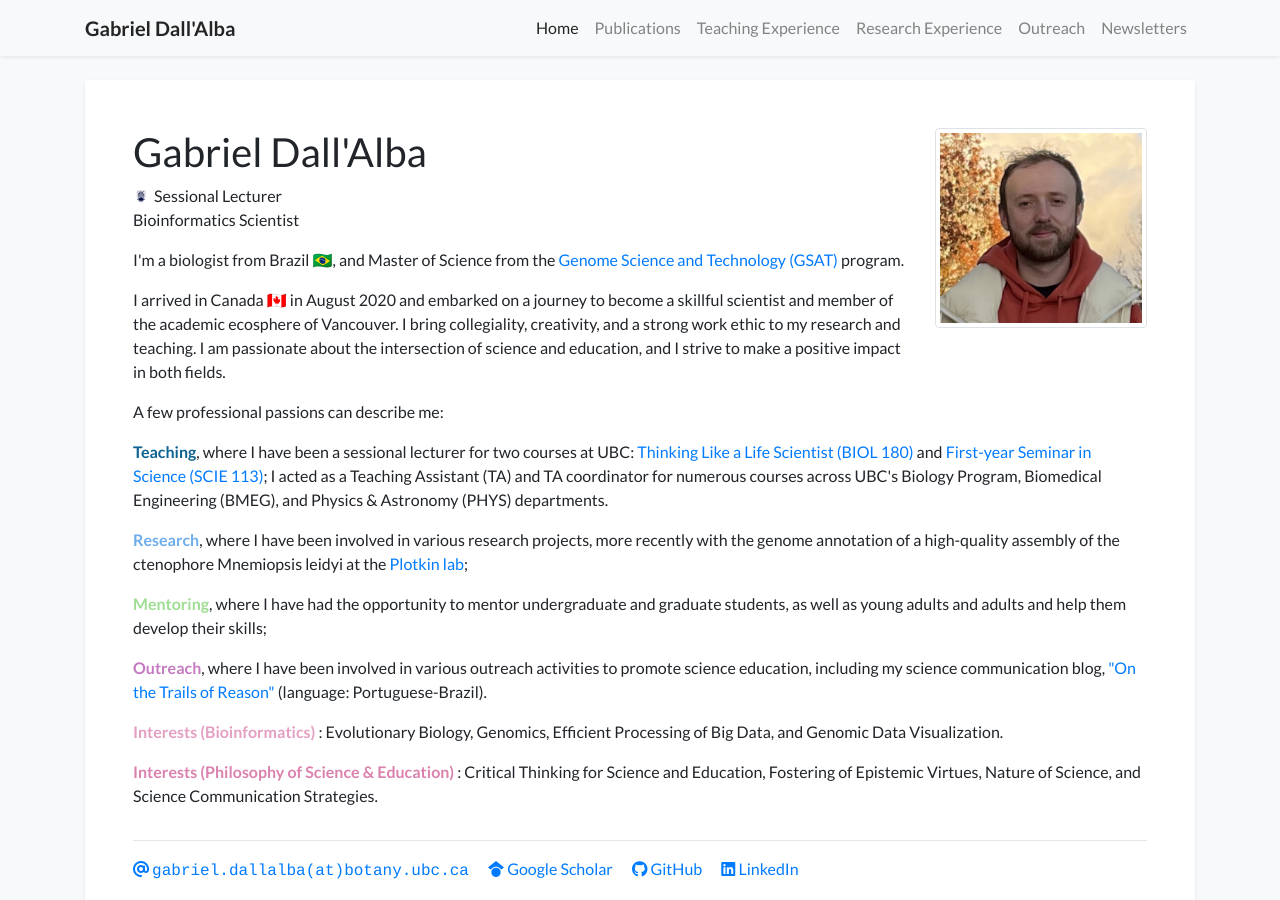
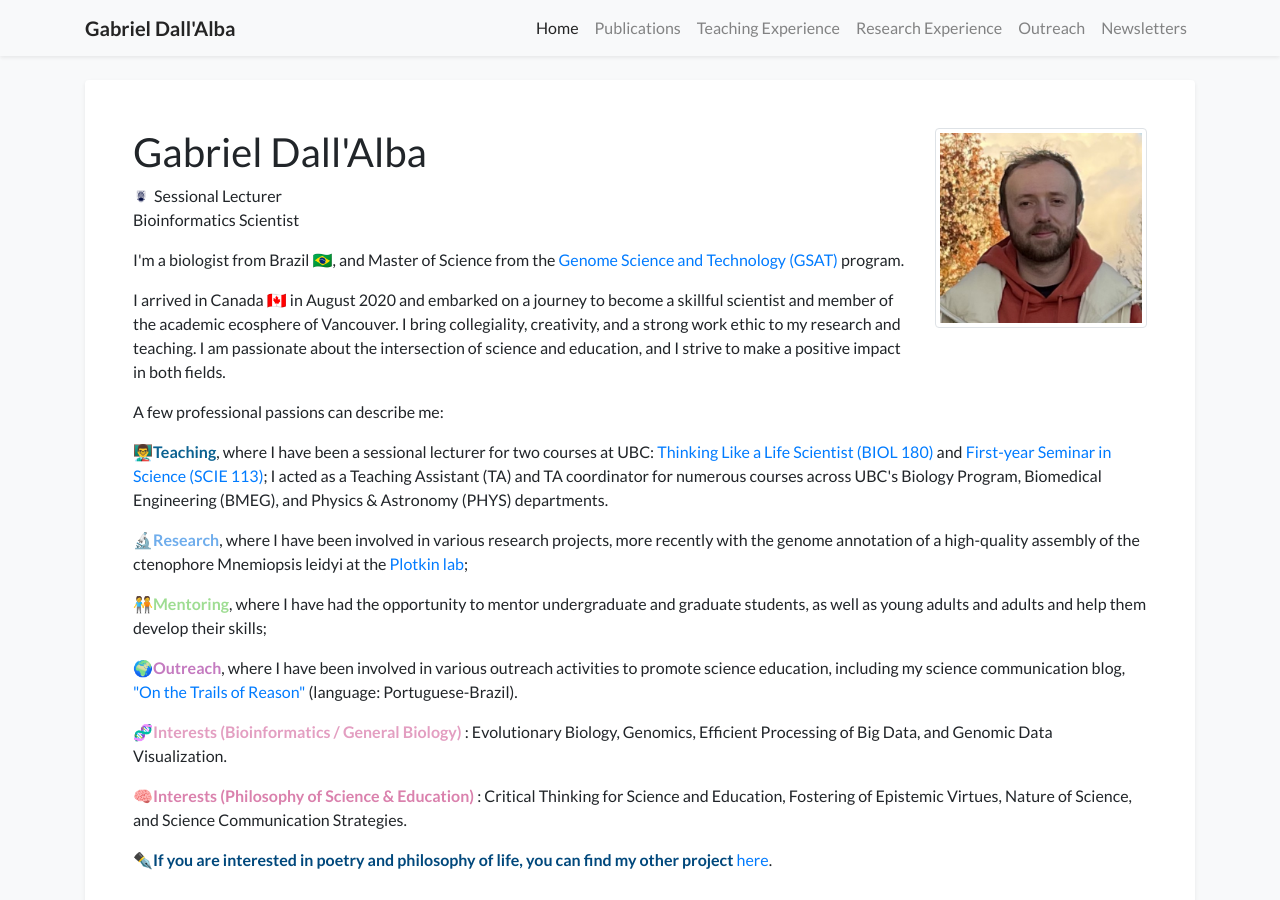
Before and after one commit to gdalba/gdalba.github.io, a Jekyll site: the page built from index.html, in a window 1280 px wide and 900 px high. Built offline with Jekyll 4.4.1, drawn with Linux system fonts in a browser that asks for light colours; nearby versions of some CDN libraries; a style sheet for code colours, icons or effects is not loaded.

Commit message:
Update profile.yml

```diff
--- a/_data/profile.yml
+++ b/_data/profile.yml
@@ -29,17 +29,20 @@ short_bio: >-
   <p>
     A few professional passions can describe me:
   <p>
-  <strong style="color:#0C6291;">Teaching</strong>, where I have been a sessional lecturer for two courses at UBC: <a href="https://biologyprogram-2023.sites.olt.ubc.ca/files/2023/02/Syllabus_BIOL180_2023.pdf" target="_blank">Thinking Like a Life Scientist (BIOL 180)</a> and <a href="https://science.ubc.ca/students/SCIE113" target="_blank">First-year Seminar in Science (SCIE 113)</a>; I acted as a Teaching Assistant (TA) and TA coordinator for numerous courses across UBC's Biology Program, Biomedical Engineering (BMEG), and Physics & Astronomy (PHYS) departments.
+  👨‍🏫<strong style="color:#0C6291;">Teaching</strong>, where I have been a sessional lecturer for two courses at UBC: <a href="https://biologyprogram-2023.sites.olt.ubc.ca/files/2023/02/Syllabus_BIOL180_2023.pdf" target="_blank">Thinking Like a Life Scientist (BIOL 180)</a> and <a href="https://science.ubc.ca/students/SCIE113" target="_blank">First-year Seminar in Science (SCIE 113)</a>; I acted as a Teaching Assistant (TA) and TA coordinator for numerous courses across UBC's Biology Program, Biomedical Engineering (BMEG), and Physics & Astronomy (PHYS) departments.
   <p>
-  <strong style="color:#6FADEC;">Research</strong>, where I have been involved in various research projects, more recently with the genome annotation of a high-quality assembly of the ctenophore Mnemiopsis leidyi at the <a href="https://plotkinlab.phas.ubc.ca/" target=_blank">Plotkin lab</a>;
+  🔬<strong style="color:#6FADEC;">Research</strong>, where I have been involved in various research projects, more recently with the genome annotation of a high-quality assembly of the ctenophore Mnemiopsis leidyi at the <a href="https://plotkinlab.phas.ubc.ca/" target=_blank">Plotkin lab</a>;
   <p>
-  <strong style="color:#9EDD92;">Mentoring</strong>, where I have had the opportunity to mentor undergraduate and graduate students, as well as young adults and adults and help them develop their skills;
+  🧑‍🤝‍🧑<strong style="color:#9EDD92;">Mentoring</strong>, where I have had the opportunity to mentor undergraduate and graduate students, as well as young adults and adults and help them develop their skills;
   <p>
-  <strong style="color:#C47AC0;">Outreach</strong>, where I have been involved in various outreach activities to promote science education, including my science communication blog, <a href="https://nastrilhasdarazao.wordpress.com/" target=_blank">"On the Trails of Reason"</a> (language: Portuguese-Brazil).
+  🌍<strong style="color:#C47AC0;">Outreach</strong>, where I have been involved in various outreach activities to promote science education, including my science communication blog, <a href="https://nastrilhasdarazao.wordpress.com/" target=_blank">"On the Trails of Reason"</a> (language: Portuguese-Brazil).
   <p>
-    <Strong style="color:#E39EC1;">Interests (Bioinformatics) </strong>: Evolutionary Biology, Genomics, Efficient Processing of Big Data, and Genomic Data Visualization.
+  🧬<Strong style="color:#E39EC1;">Interests (Bioinformatics / General Biology) </strong>: Evolutionary Biology, Genomics, Efficient Processing of Big Data, and Genomic Data Visualization.
   <p>
-    <Strong style="color:#DA81AD;">Interests (Philosophy of Science & Education) </strong>: Critical Thinking for Science and Education, Fostering of Epistemic Virtues, Nature of Science, and Science Communication Strategies.
+  🧠<Strong style="color:#DA81AD;">Interests (Philosophy of Science & Education) </strong>: Critical Thinking for Science and Education, Fostering of Epistemic Virtues, Nature of Science, and Science Communication Strategies.
+  </p>
+  <p>
+  ✒️<Strong style="color:#00487C;">If you are interested in poetry and philosophy of life, you can find my other project</strong> <a href="https://gdalba.github.io/essencias/" target=_blank> here</a>.
   </p>
 
 portrait_url: /assets/images/photos/personal.jpg
```
